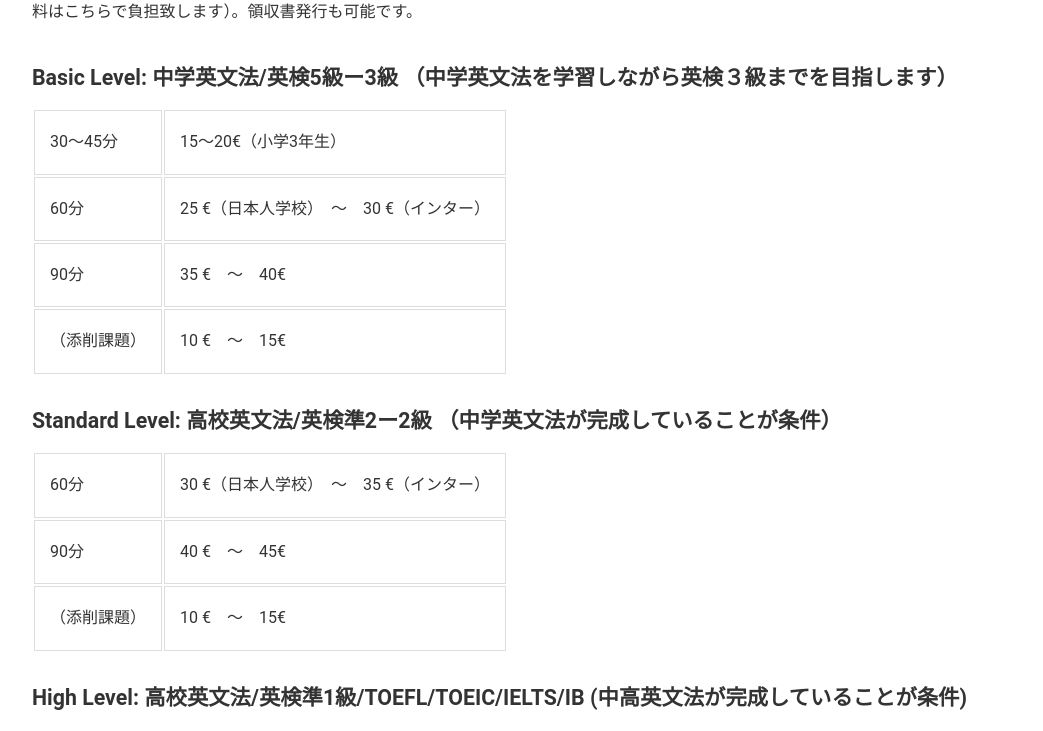
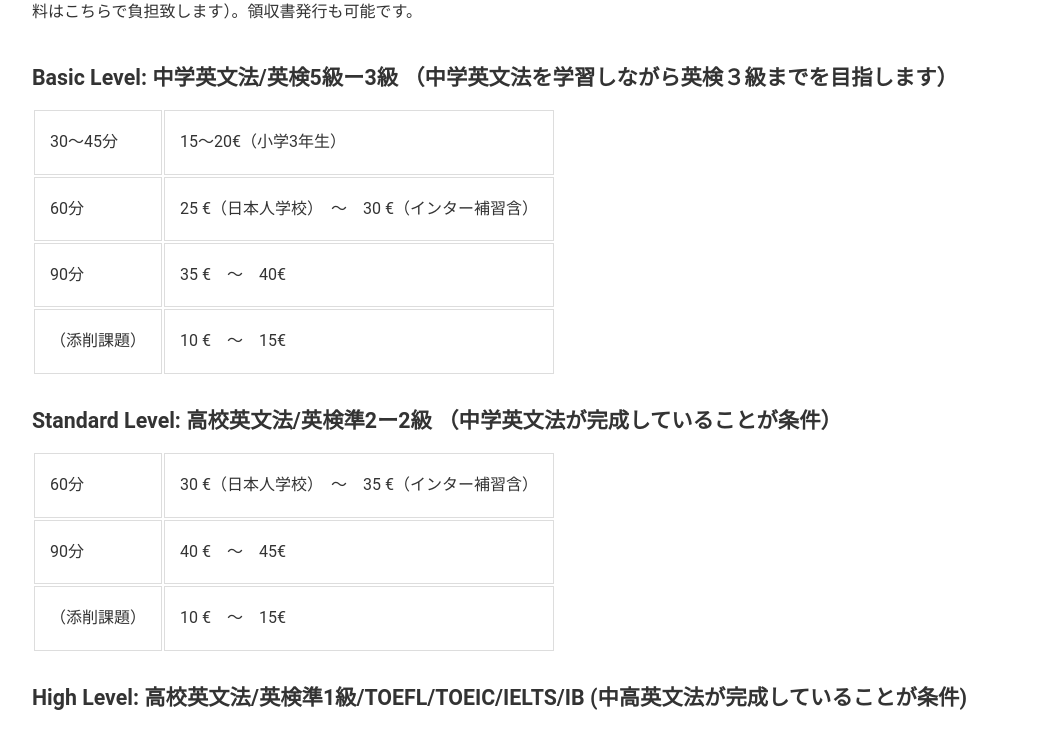
Before and after one commit to phocean/akispace, a Jekyll site: the page built from hour_fees.md, in a window 1280 px wide. Shown: the part 455-1186 px from the top of the page, without its empty margins (118-1161 px from the left). Built offline with Jekyll 4.4.1, drawn with Linux system fonts in a browser that asks for light colours.

Commit message:
Update hour_fees.md

```diff
--- a/hour_fees.md
+++ b/hour_fees.md
@@ -19,13 +19,13 @@ description: オンライン英語家庭教師　小学生から大学生まで
 ### Basic Level: 中学英文法/英検5級ー3級 （中学英文法を学習しながら英検３級までを目指します）
 
 |   30〜45分 |   15〜20€（小学3年生）    |
-|   60分 　  |    25 €（日本人学校）　〜　30 €（インター） |
+|   60分 　  |    25 €（日本人学校）　〜　30 €（インター補習含） |
 |   90分     |   35 €　〜　40€   |
 |  （添削課題） |   10 €　〜　15€   |
 
 ### Standard Level: 高校英文法/英検準2ー2級 （中学英文法が完成していることが条件）
 
-|   60分 　  |    30 €（日本人学校）　〜　35 €（インター） |
+|   60分 　  |    30 €（日本人学校）　〜　35 €（インター補習含） |
 |   90分     |   40 €　〜　45€   |
 |  （添削課題） |   10 €　〜　15€   |
 
```
